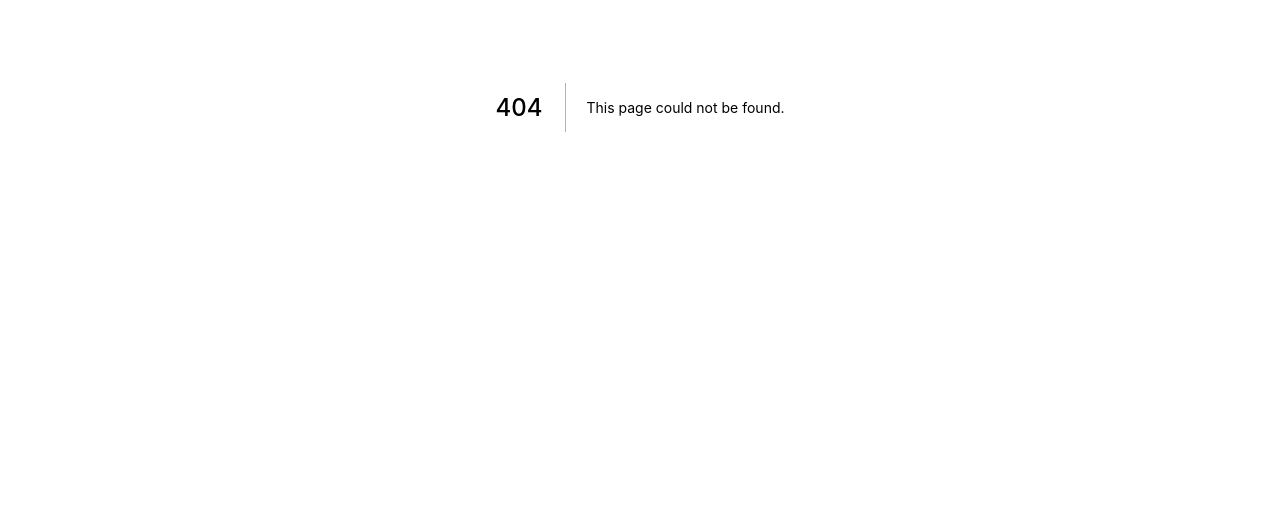
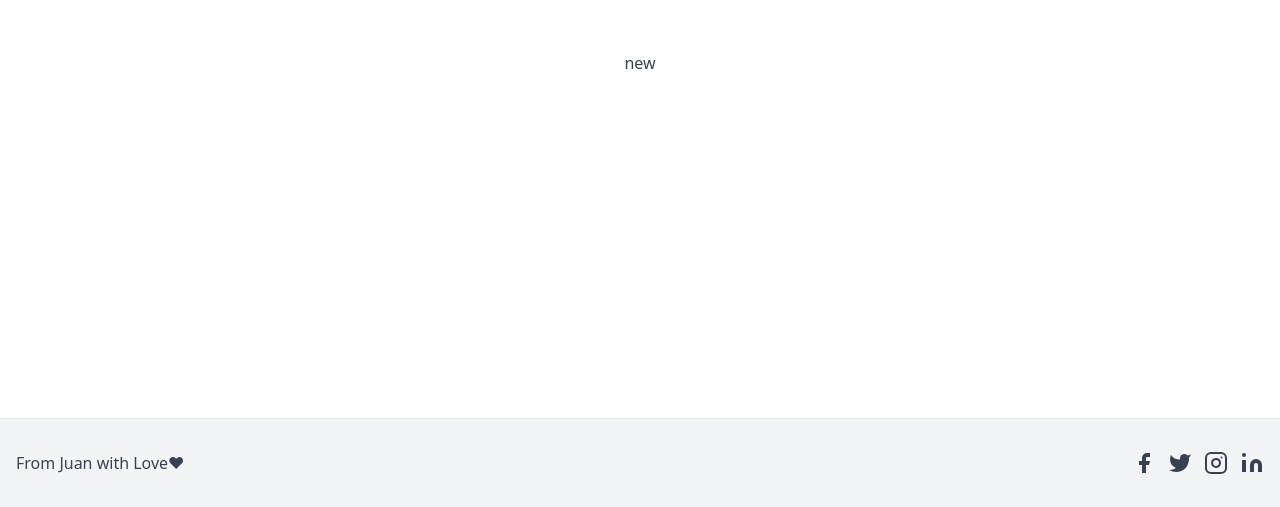
Before and after one commit to JohanAOstbye/tacomanager, a Next.js app: page /tacoday/new in a window 1280 px wide. Before the commit this address had no page. Shown: the part 293-800 px from the top of the page. Built offline with nearby package versions, Linux system fonts and the light colour scheme.

Commit message:
added the new tadocreation page

```diff
--- /dev/null
+++ b/pages/tacoday/new.tsx
@@ -0,0 +1,5 @@
+import React from 'react';
+import Layout from '../../components/layout';
+export default function New() {
+  return <Layout>new</Layout>;
+}
```
